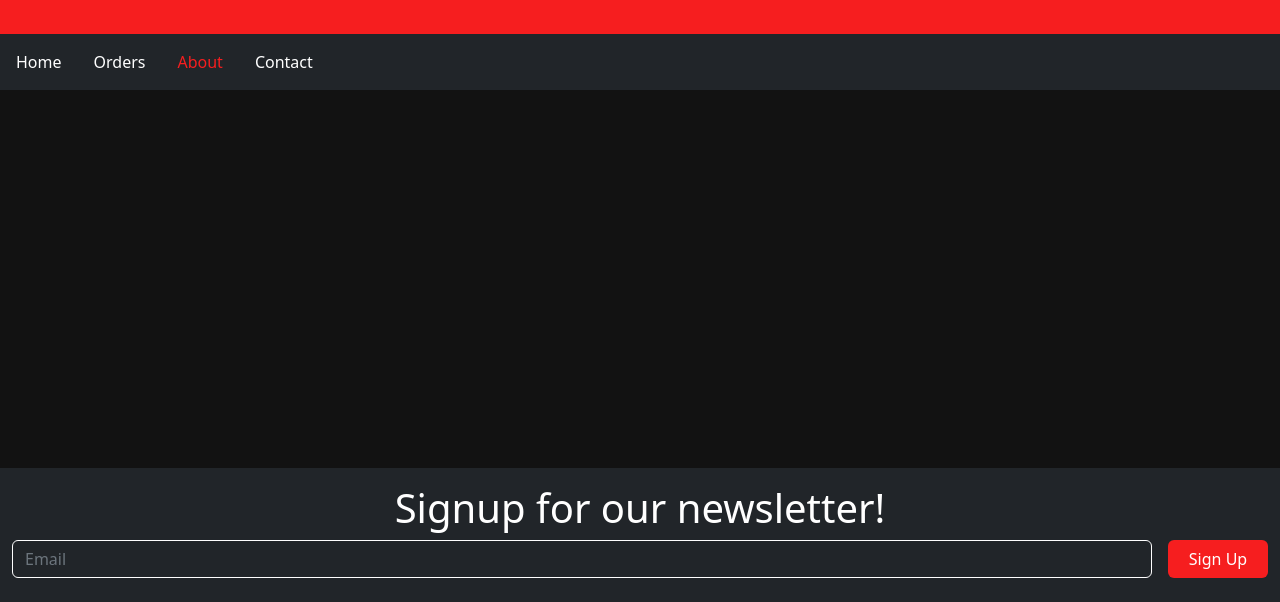
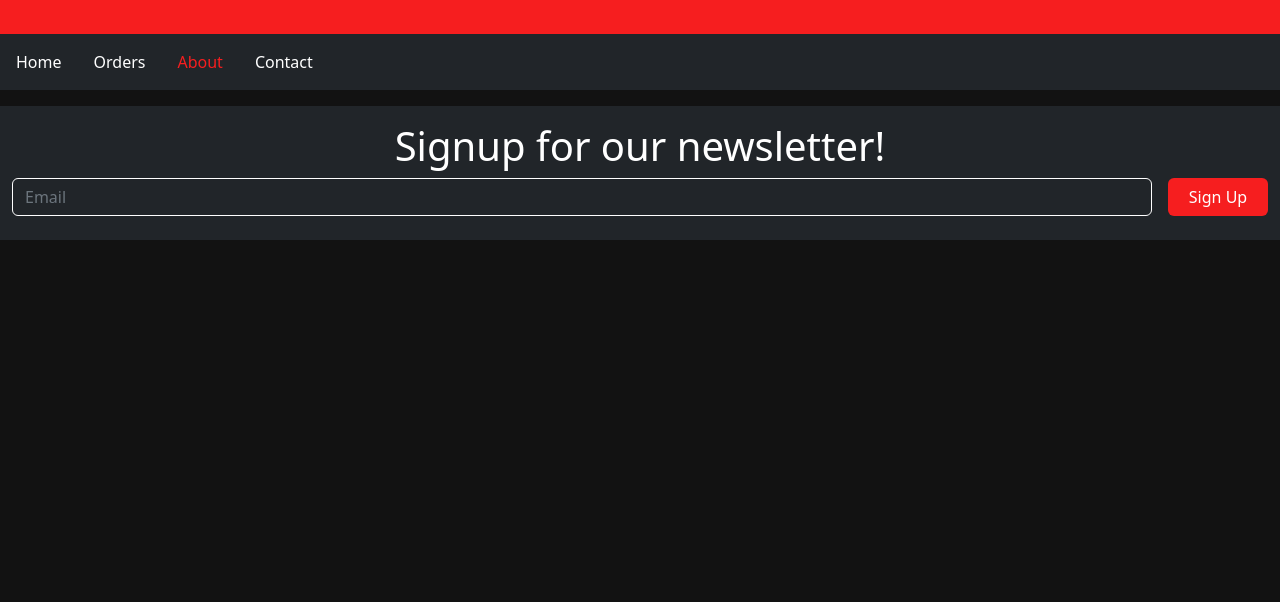
Before and after one commit to alecmgarza/quinn-comics, a website: page src/about.html in a window 1280 px wide. Shown: the part 198-800 px from the top of the page. Drawn offline with Linux system fonts and the light colour scheme.

```diff
--- a/src/about.html
+++ b/src/about.html
@@ -26,7 +26,7 @@
             </div>
         </nav>
     </div>
-    <div class="container-fluid fixed-bottom pt-3 p-0">
+    <div class="container-fluid pt-3 p-0">
         <footer class="container-fluid bg-dark p-3 m-0 justify-content-center">
             <div class="row justify-content-center">
                 <h1 class="col text-center m-0">Signup for our newsletter!</h1>
```
Also changed, not shown: src/contact.html (+1 -1 lines), src/index.html (+1 -1 lines), src/orders.html (+1 -1 lines).
